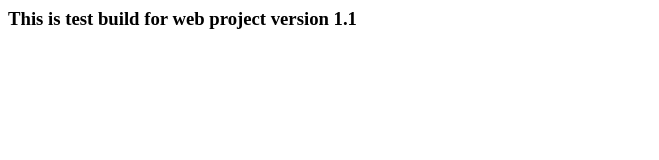
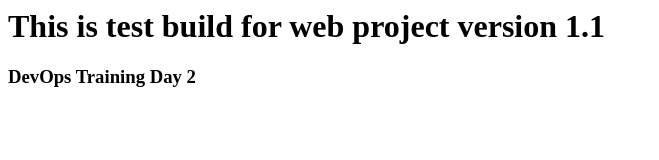
Before and after one commit to VivekShGit/WebTestProject, a plain HTML site: page index.html in a window 1280 px wide. Shown: the whole page, without its empty margins (0-659 px from the left). Drawn offline with Linux system fonts and the light colour scheme.

Commit message:
Commit updates

```diff
--- a/index.html
+++ b/index.html
@@ -1 +1,2 @@
-<h3>This is test build for web project version 1.1<h3>
+<h1>This is test build for web project version 1.1<h1>
+<h3>DevOps Training Day 2<h3>
```
